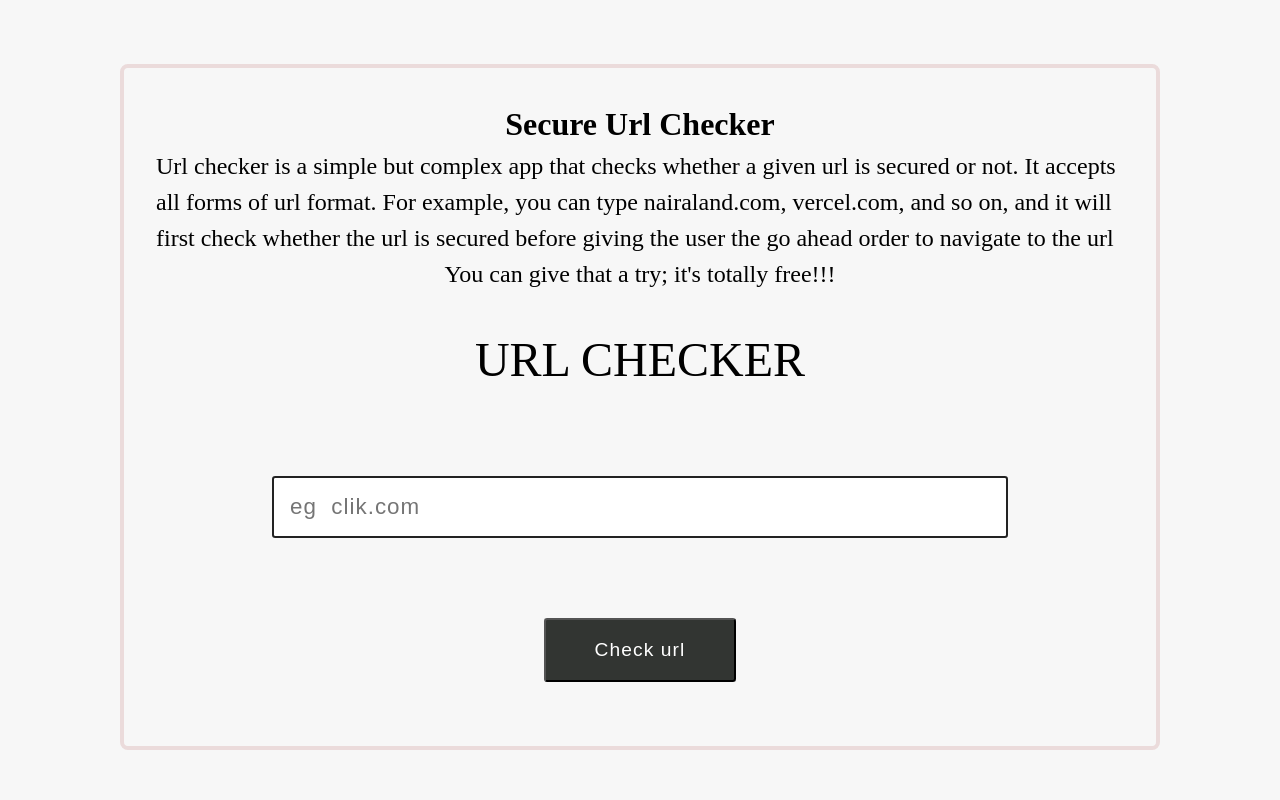
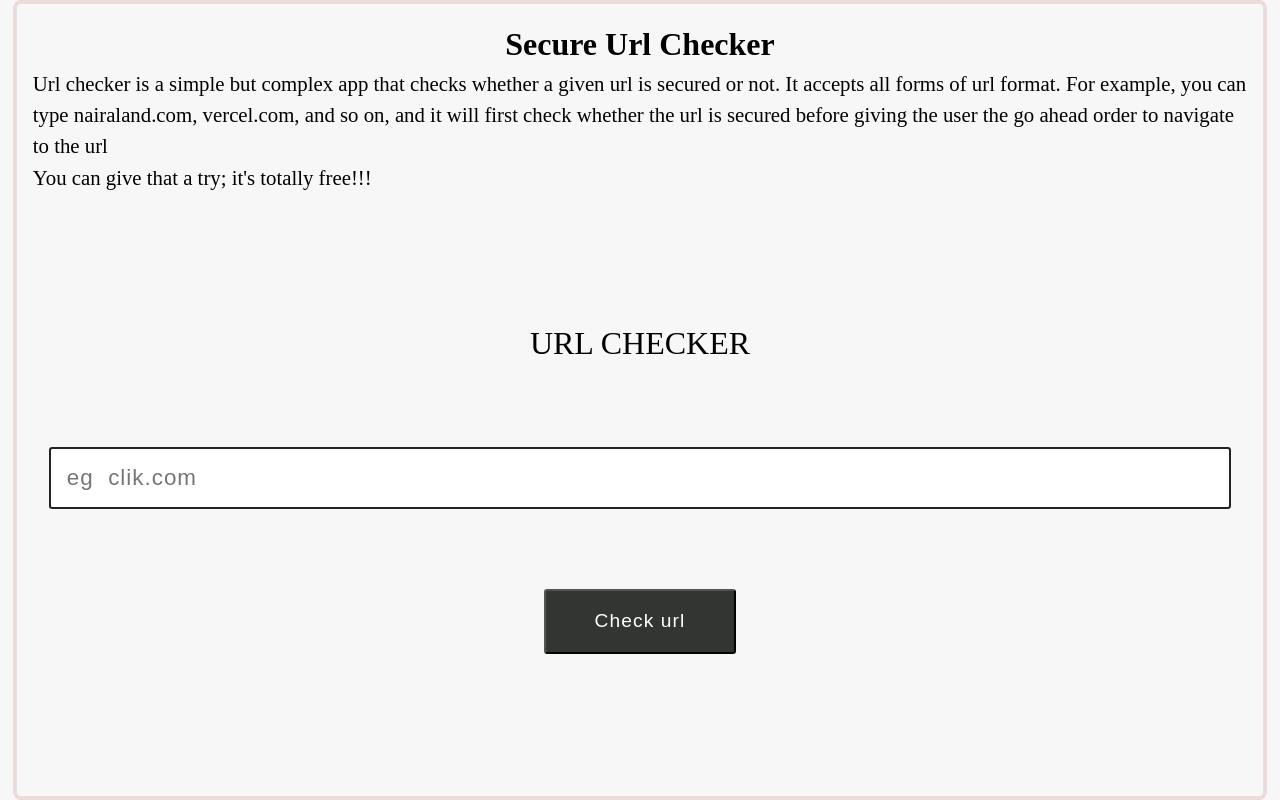
Before and after one commit to amazinng-blib/url-checker-frontend, a React (Create React App) app: page / in a window 1280 px wide. Built offline with nearby package versions, Linux system fonts and the light colour scheme.

Commit message:
implemented axios call and final touches

```diff
--- a/src/index.css
+++ b/src/index.css
@@ -13,29 +13,29 @@ body {
   border: 4px solid rgb(235, 219, 219);
   border-radius: 0.5rem;
   margin: auto;
-  width: 100%;
-  max-width: 65rem;
+  width: 98%;
   display: flex;
   flex-direction: column;
   align-items: center;
-  min-height: 70vh;
-  margin-top: 4rem;
-  padding: 2rem;
+  min-height: 100vh;
+  /* margin-top: 4rem; */
+  padding: 1rem;
 }
 
 .container h2 {
   font-size: 2rem;
   font-weight: 600;
+  text-align: justify;
 }
 
 .container p {
-  font-size: 1.5rem;
+  font-size: 1.3rem;
+  width: 100%;
 }
 
 .container form {
   width: 100%;
-  max-width: 50rem;
-  padding: 2rem;
+  padding: 1rem;
   margin: auto;
   display: flex;
   flex-direction: column;
@@ -58,7 +58,7 @@ body {
 
 .container form label {
   text-transform: uppercase;
-  font-size: 3rem;
+  font-size: 2rem;
 }
 
 .container form .form-btn {
```
